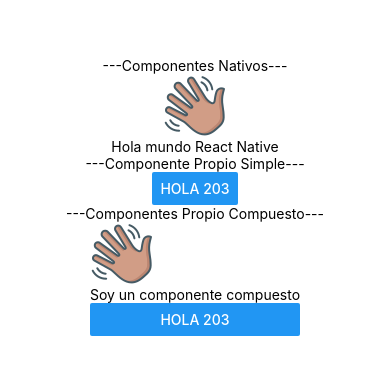
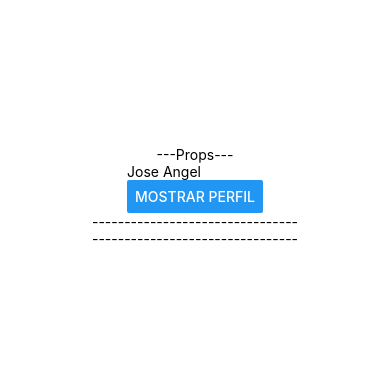
Before and after one commit to Angel87-dev/PM-203, a React Native app in the folder Practica5/myapp2/: screen / in a window 390 px wide. Shown: the part 226-600 px from the top of the page. Built offline with nearby package versions, Linux system fonts and the light colour scheme.

Commit message:
Practica 7.1
Props, states, hooks.

```diff
--- a/Practica5/myapp2/App.js
+++ b/Practica5/myapp2/App.js
@@ -3,13 +3,14 @@
 import { StyleSheet, Text, View, Image} from 'react-native';
 import {Saludo} from './components/Saludo';
 import {Saludo2} from './components/Saludo2';
+import {Perfil} from './components/Perfil';
 
 /*Zona 2: zona de los componentes visuales (main)*/
 export default function App() {
   return (
     <View style={styles.container}>
 
-      <Text>---Componentes Nativos---</Text>
+      {/* <Text>---Componentes Nativos---</Text>
       <Image source={require('./assets/wave.png')}/>
       <Text>Hola mundo React Native</Text>
 
@@ -18,6 +19,14 @@
 
       <Text>---Componentes Propio Compuesto---</Text>
       <Saludo2></Saludo2>
+
+      <Text>---Datos personales/Repaso de Componentes---</Text>
+      <Perfil></Perfil> */}
+
+      <Text>---Props---</Text>
+      <Perfil nombre="Jose Angel" carrera="Sistemas" materia="P. Movil" cuatri="9°"></Perfil>
+      <Text>--------------------------------</Text>
+      <Text>--------------------------------</Text>
 
       <StatusBar style="auto" />
     </View>
--- /dev/null
+++ b/Practica5/myapp2/components/Perfil.js
@@ -0,0 +1,54 @@
+/*Perfi usando estado*/
+import {View, Text, Button} from "react-native";
+import React,{useState} from "react";
+
+export const Perfil = ({nombre, carrera, materia, cuatri}) => {
+
+    const[mostrar,setMostrar]=useState(false)
+
+    return (
+        <View>
+            <Text>{nombre}</Text>
+
+            {/* Renderizado condicional */}
+            {mostrar &&
+            <>
+            <Text>{carrera}</Text>
+            <Text>{materia}</Text>
+            <Text>{cuatri}</Text>
+            </>
+            }
+            <Button title="Mostrar Perfil" onPress={ ()=>setMostrar(!mostrar) }/>
+
+        </View>
+    );
+}
+
+/*Perfil usando desestructuracion*/
+/* import {View, Text} from "react-native-web";
+
+export const Perfil = ({nombre, carrera, materia, cuatri}) => {
+    return (
+        <View>
+            <Text>{nombre}</Text>
+            <Text>{carrera}</Text>
+            <Text>{materia}</Text>
+            <Text>{cuatri}</Text>
+        </View>
+    );
+} */
+
+//Perfil usando props
+
+/* import {View, Text} from "react-native-web";
+
+export const Perfil = (props) => {
+    return (
+        <View>
+            <Text>{props.nombre}</Text>
+            <Text>{props.carrera}</Text>
+            <Text>{props.materia}</Text>
+            <Text>{props.cuatri}</Text>
+        </View>
+    );
+} */
```
